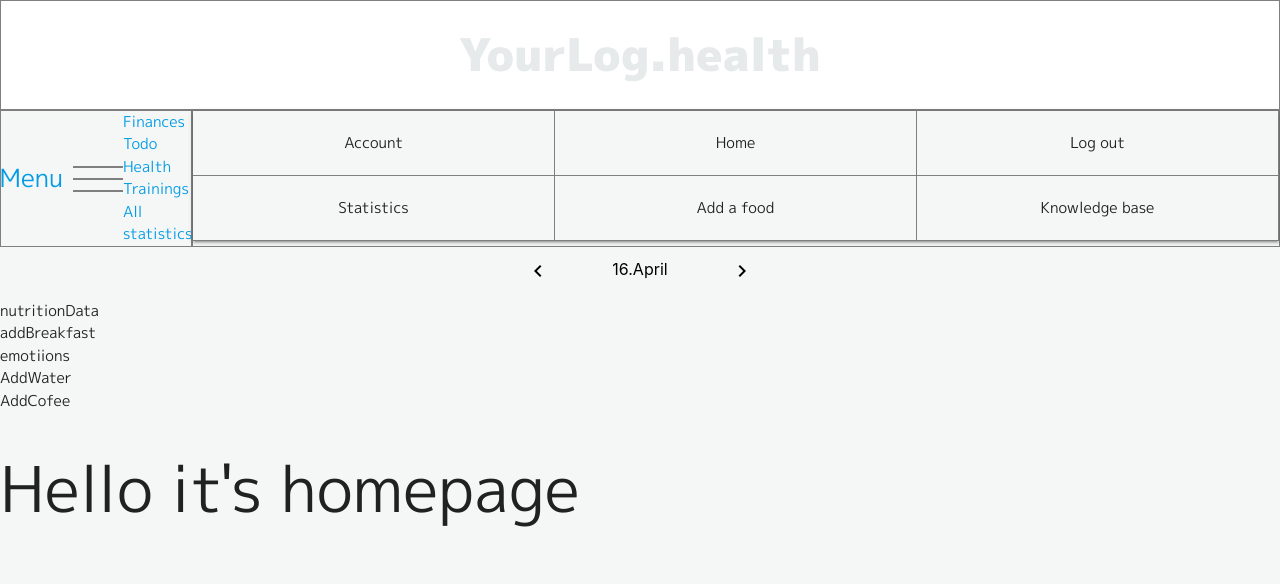
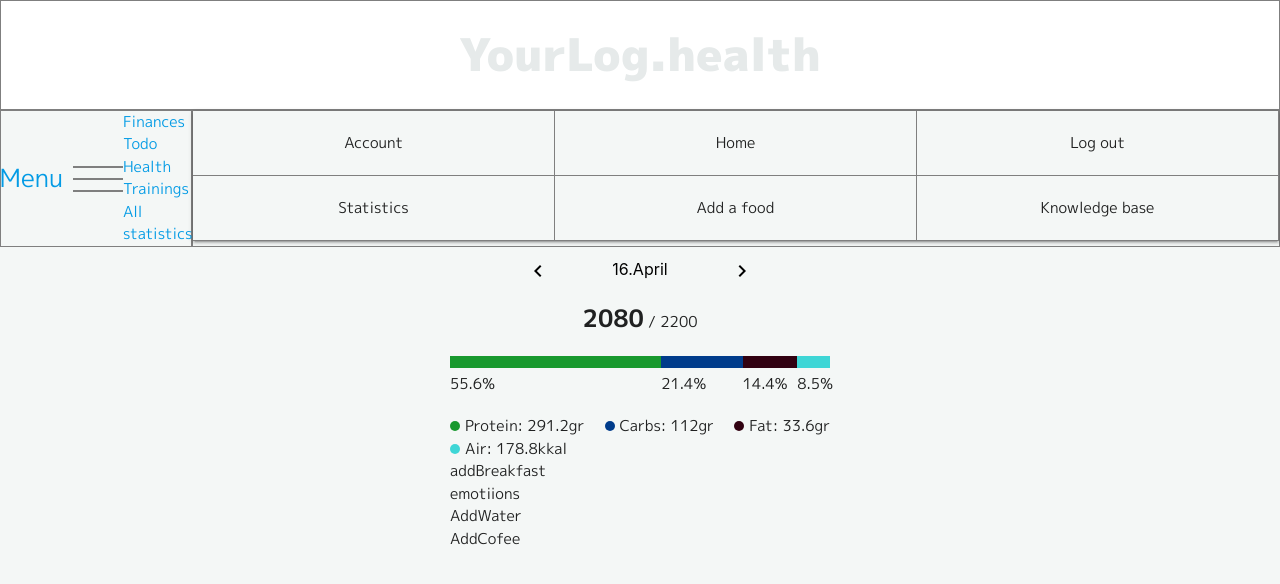
Before and after one commit to VladimirLysenkoIT/Your_Log, a React (Create React App) app: page /health in a window 1280 px wide. Shown: the top 584 px of the page. Built offline with nearby package versions, Linux system fonts and the light colour scheme.

Commit message:
Nutrients part for home page is almost done.

```diff
--- /dev/null
+++ b/src/applications/health/components/caloriesDisplayer/index.jsx
@@ -0,0 +1,18 @@
+import React from "react";
+import "./style.scss";
+
+export const CaloriesDisplayer = () => {
+    const maxCalories = 2200;
+    let intakeCalories = 2080;
+  return (
+    <div className="caloriesDisplayer">
+        <span className="intakeCalories">
+            {intakeCalories}
+        </span>
+        <span> / </span>
+        <span className="maxCalories">
+            {maxCalories}
+        </span>
+    </div>
+  );
+};
--- /dev/null
+++ b/src/applications/health/components/caloriesDisplayer/style.scss
@@ -0,0 +1,8 @@
+.caloriesDisplayer {
+    text-align: center;
+
+    .intakeCalories{
+        font-size: x-large;
+        font-weight: 700;
+    }
+}
--- /dev/null
+++ b/src/applications/health/components/nutrientsDisplayer/index.jsx
@@ -0,0 +1,104 @@
+import React from "react";
+import "./style.scss";
+
+export const NutrientsDisplayer = () => {
+  const calories = 2094;
+  const protein = 291.2;
+  const carbs = 112;
+  const fat = 33.6;
+
+  const getProteinPourcentage = () =>{
+    const CALORIES_IN_PROTEIN = 4;
+    const caloriesFromProtein = protein * CALORIES_IN_PROTEIN;
+
+    const proteinPourcentage = (caloriesFromProtein / calories * 100).toFixed(1);
+
+    return proteinPourcentage;
+  }
+
+  const getCarbsPourcentage = () =>{
+    const CALORIES_IN_CARB = 4;
+    const caloriesFromCarbs = carbs * CALORIES_IN_CARB;
+
+    const carbsPourcentage = (caloriesFromCarbs / calories * 100).toFixed(1);
+
+    return carbsPourcentage;
+  }
+
+  const getFatPourcentage = () =>{
+    const CALORIES_IN_FAT = 9;
+    const caloriesFromFat = fat * CALORIES_IN_FAT;
+
+    const fatPourcentage = (caloriesFromFat / calories * 100).toFixed(1);
+
+    return fatPourcentage;
+  }
+
+  const getAirPourcentage = () =>{
+    const sum = protein * 4 + carbs * 4 + fat * 9;
+
+    const airPourcentage = 100 - (sum / calories * 100);
+
+    if(airPourcentage > 1.5){
+      return airPourcentage.toFixed(1);
+    }else{
+      return 0;
+    }
+  }
+
+  const getAirCalories = () =>{
+    const sum = protein * 4 + carbs * 4 + fat * 9;
+
+    const airCalories =  calories - sum;
+
+    if(airCalories > 1.5){
+      return airCalories.toFixed(1);
+    }else{
+      return null;
+    }
+  }
+
+
+
+  return (
+    <div className="nutrientsDisplayer">
+
+      <div className="graph">
+        <div className="protein" style={{width: getProteinPourcentage()+'%'}}>
+          <div className="color"></div>
+          <div className="pourcentage">
+          {getProteinPourcentage() + '%'}
+          </div>
+        </div>
+        <div className="carbs" style={{width: getCarbsPourcentage()+'%'}}>
+          <div className="color"></div>
+          <div className="pourcentage">
+            {getCarbsPourcentage() + '%'}
+          </div>
+        </div>
+        <div className="fat" style={{width: getFatPourcentage()+'%'}}>
+          <div className="color"></div>
+          <div className="pourcentage">
+            {getFatPourcentage() + '%'}
+          </div>
+        </div>
+        {getAirCalories() &&
+        <div className="air" style={{width: getAirPourcentage()+'%'}}>
+          <div className="color"></div>
+          <div className="pourcentage">
+            {getAirPourcentage() + '%'}
+          </div>
+        </div>
+        }
+      </div>
+      <div className="graphDescription">
+        <div className="protein">Protein: {protein}gr</div>
+        <div className="carbs">Carbs: {carbs}gr</div>
+        <div className="fat">Fat: {fat}gr</div>
+        {getAirCalories() &&
+          <div className="air">Air: {getAirCalories()}kkal</div>
+        }
+      </div>
+    </div>
+  );
+};
--- /dev/null
+++ b/src/applications/health/components/nutrientsDisplayer/style.scss
@@ -0,0 +1,100 @@
+$proteinColor: rgb(24, 153, 46);
+$carbsColor: rgb(0, 60, 139);
+$fatColor: rgb(49, 1, 17);
+$airColor: #3ed6d6;
+
+.nutrientsDisplayer {
+    margin-top: 20px;
+
+    .graph{
+        display: flex;
+        width: 100%;
+
+        &>div .color{
+            height: 12px;
+        }
+
+        &>div .pourcentage{
+            margin-top: 5px;
+        }
+
+        .protein{
+
+            .color{
+                background: $proteinColor;
+                width: 100%;
+            }
+
+        }
+
+        .carbs{
+            .color{
+                background: $carbsColor;
+                width: 100%;
+            }
+        }
+
+        .fat{
+
+            .color{
+            background: $fatColor;
+            width: 100%;
+            }
+        }
+
+        .air{
+            width: 100%;
+
+            .color{
+            background: $airColor;
+            width: 100%;
+            }
+        }
+    }
+
+    .graphDescription{
+        margin-top: 20px;
+        display: flex;
+        justify-content: space-between;
+        flex-wrap: wrap;
+        &>div{
+            &::before{
+                content: "";
+                display: block;
+                position: relative;
+                top: 50%;
+                transform: translateY(-50%);
+                float: left;
+                width: 10px;
+                height: 10px;
+                border-radius: 100%;
+                margin-right: 5px;
+
+            }
+        }
+
+        &>div.protein{
+            &::before{
+                background: $proteinColor;
+            }
+        }
+
+        &>div.carbs{
+            &::before{
+                background: $carbsColor
+            }
+        }
+
+        &>div.fat{
+            &::before{
+                background: $fatColor;
+            }
+        }
+
+        &>div.air{
+            &::before{
+                background: $airColor;
+            }
+        }
+    }
+}
--- /dev/null
+++ b/src/applications/health/scenes/home/components/nutritionData.jsx
@@ -0,0 +1,13 @@
+import React from "react";
+import "./style.scss";
+import { CaloriesDisplayer } from "../../../components/caloriesDisplayer";
+import { NutrientsDisplayer } from "../../../components/nutrientsDisplayer";
+
+export const NutritionData = () => {
+  return (
+    <div className="nutritionData">
+        <CaloriesDisplayer />
+        <NutrientsDisplayer />
+    </div>
+  );
+};
--- a/src/applications/health/scenes/home/index.jsx
+++ b/src/applications/health/scenes/home/index.jsx
@@ -2,22 +2,25 @@ import React from "react";
 import { BodyContentBox } from "../../components/bodyContentBox";
 import "./style.scss";
 import { DateSwitcher } from "../../../components/DateSwitcher";
+import { NutritionData } from "./components/nutritionData";
 
 export const Home = () => {
   return (
     <div className="">
       <BodyContentBox customClass={"home"}>
-
-        <div className="dateSwitcher">
+        <div className="homePageStatsWrapper">
+          <div className="dateSwitcher_wrapper">
             <DateSwitcher />
           </div>
-        <div className="nutritionData_hook">nutritionData</div>
+          <div className="nutritionData_wrapper">
+            <NutritionData />
+          </div>
           <div className="addBreakfast_hook">addBreakfast</div>
           <div className="addEmotions_hook">emotiions</div>
           <div className="addWater_hook">AddWater</div>
           <div className="addCoffee_hook">AddCofee</div>
           <div className="addSlipTime_hook"></div>
-        <h1>Hello it's homepage</h1>
+        </div>
       </BodyContentBox>
     </div>
   );
--- a/src/applications/health/scenes/home/style.scss
+++ b/src/applications/health/scenes/home/style.scss
@@ -1,15 +1,13 @@
-.productListWrapper {
+main.home{
+  .homePageStatsWrapper{
+    display: flex;
+    flex-direction: column;
+    align-items: center;
+    margin: 0 auto;
+    width: 380px;
 
-  ul{
-
-    li{
-      cursor: pointer;
-      list-style-type: none;
-      padding: 10px 20px;
+    &>div{
       width: 100%;
-      background: gray;
-      margin-bottom: 1px;
-      text-align: center;
     }
   }
 }
```
Also changed, not shown: src/applications/health/components/nutrientsDisplayer/Graph.jsx (added, +77 -0 lines), src/applications/health/components/nutrientsDisplayer/GraphDescription.jsx (added, +27 -0 lines), src/applications/health/scenes/home/components/style.scss (added). Lines whose indentation alone changed are shown as unchanged.
